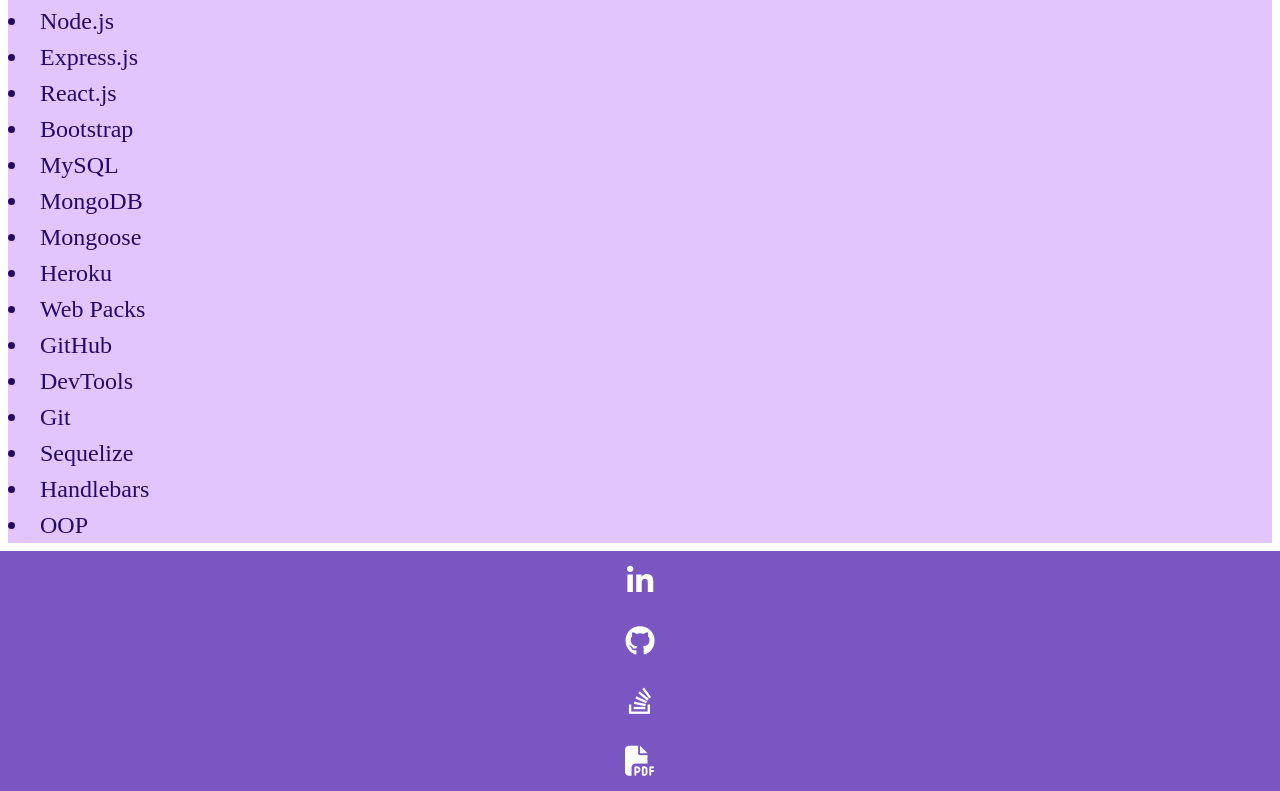
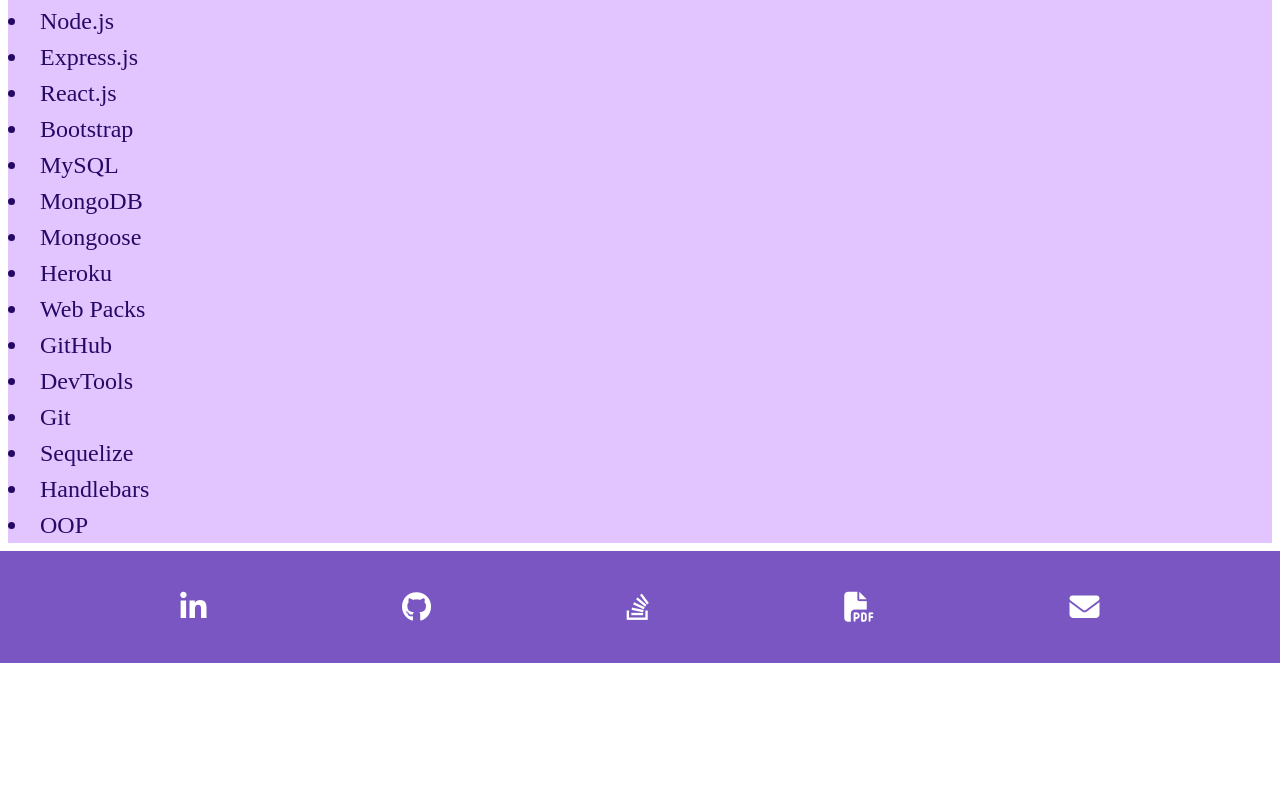
Before and after one commit to ReemMDA99/react-portfolio-reem, a React (Create React App) app: page / in a window 1280 px wide. Shown: the part 1182-1973 px from the top of the page. After the commit the page ends 1845 px from the top, so only its background shows below. Built offline with nearby package versions, Linux system fonts and the light colour scheme.

Commit message:
changed footer flex row

```diff
--- a/src/App.js
+++ b/src/App.js
@@ -29,8 +29,8 @@
 		switch (thisCategory) {
 			case "about":
 				return <About />;
-			case "projects":
-				return <Projects />;
+			// case "projects":
+			// 	return <Projects />;
 			case "resume":
 				return <Resume />;
 			case "contact":
--- a/src/components/Footer/footer-style.css
+++ b/src/components/Footer/footer-style.css
@@ -3,7 +3,7 @@
     background-color:rgb(121, 86, 193);
     min-height: 14vh;
     display: flex;
-    flex-direction: column;
+    flex-direction: row;
     align-items: center;
     align-content: space-between;
     justify-content: space-evenly;
--- a/src/components/Footer/index.js
+++ b/src/components/Footer/index.js
@@ -19,7 +19,10 @@
                 <i class="fa fa-stack-overflow" />
             </a>
             <a target="_blank" rel="noopener noreferrer" href="src\assets\files\resume-gif.gif">
-                <i class="fas fa-file-pdf"></i>
+                <i class="fa fa-file-pdf"></i>
+            </a>
+            <a target="_blank" rel="noopener noreferrer" href="mailto:reem.mda0909@gmail.com">
+                <i class="fas fa-envelope"></i>
             </a>
         </footer>
 
--- a/src/components/Resume/index.js
+++ b/src/components/Resume/index.js
@@ -1,5 +1,5 @@
 import React from "react";
-import resume from "../../assets/Resume/Resume.pdf";
+import resume from "../../assets/files/Resume.pdf";
 import './resume-style.css';
 
 
```
